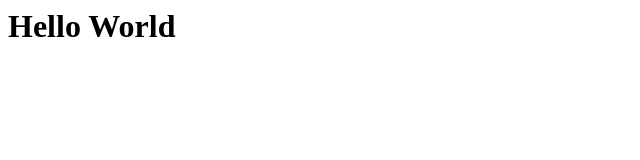
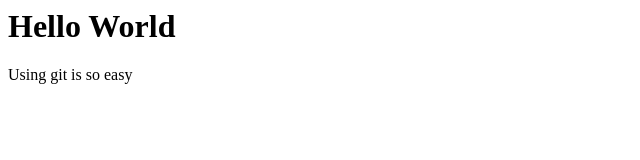
Before and after one commit to SKojiroHiggins/GitGitHubMasterclass, a plain HTML site: page index.html in a window 1280 px wide. Shown: the whole page, without its empty margins (0-640 px from the left). Drawn offline with Linux system fonts and the light colour scheme.

Commit message:
Add div and p

```diff
--- a/index.html
+++ b/index.html
@@ -1 +1,5 @@
 <h1>Hello World</h1>
+
+<div>
+    <p>Using git is so easy</p>
+</div>
```
